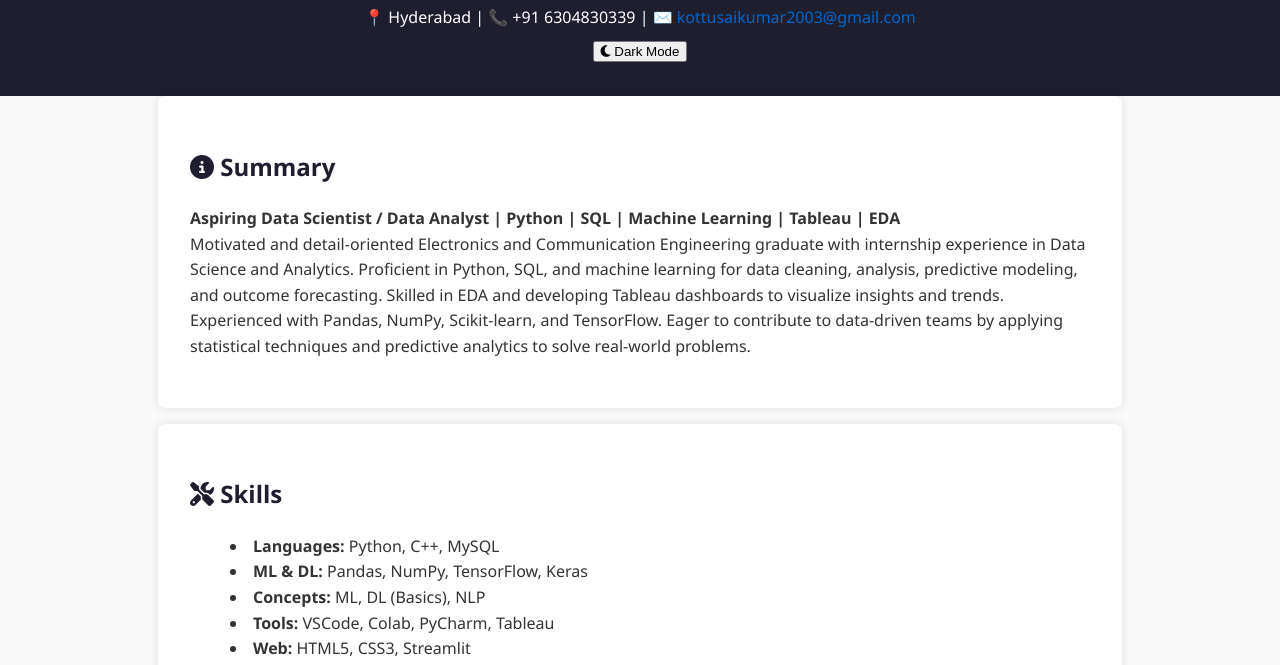
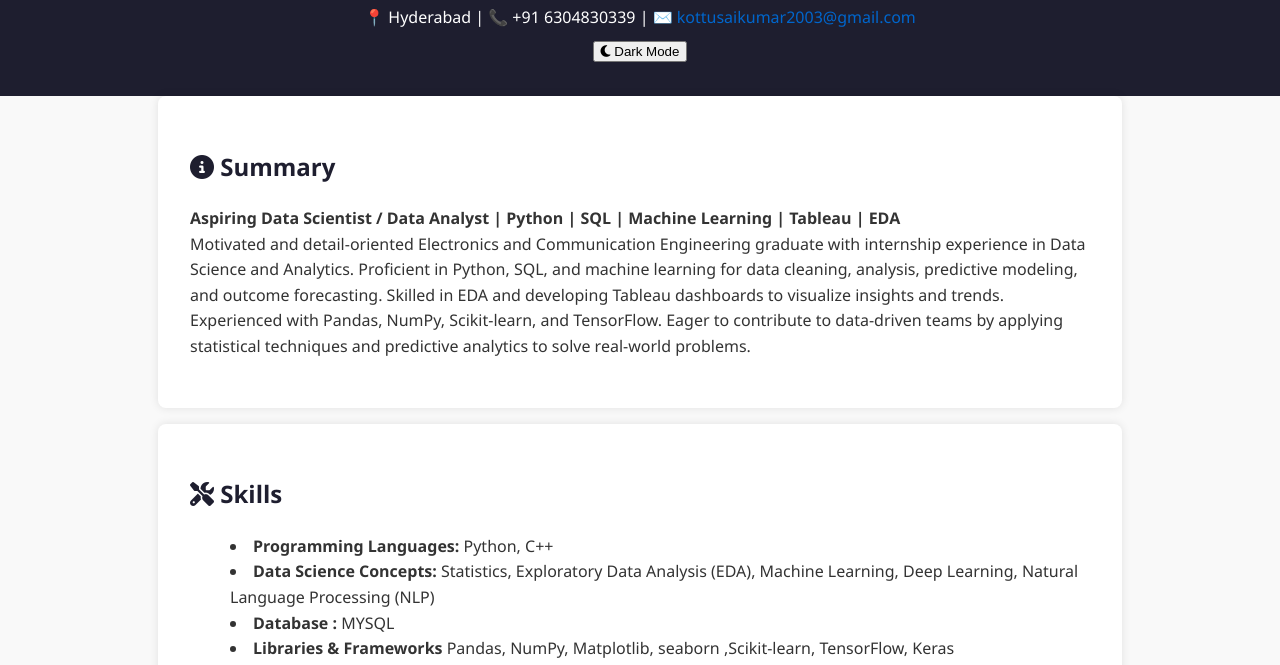
Before and after one commit to kottusaikumar/kottusaikumar.github.io, a plain HTML site: page index.html in a window 1280 px wide. Shown: the part 133-798 px from the top of the page. Drawn offline with Linux system fonts and the light colour scheme.

Commit message:
Update index.html

```diff
--- a/index.html
+++ b/index.html
@@ -30,11 +30,12 @@
     <section class="skills card fade-in">
       <h2><i class="fas fa-tools"></i> Skills</h2>
       <ul>
-        <li><strong>Languages:</strong> Python, C++, MySQL</li>
-        <li><strong>ML & DL:</strong> Pandas, NumPy, TensorFlow, Keras</li>
-        <li><strong>Concepts:</strong> ML, DL (Basics), NLP</li>
-        <li><strong>Tools:</strong> VSCode, Colab, PyCharm, Tableau</li>
-        <li><strong>Web:</strong> HTML5, CSS3, Streamlit</li>
+        <li><strong>Programming Languages:</strong> Python, C++</li>
+        <li><strong>Data Science Concepts:</strong> Statistics, Exploratory Data Analysis (EDA), Machine Learning, Deep Learning, Natural Language Processing (NLP) </li>
+        <li><strong>Database :</strong> MYSQL </li>
+        <li><strong> Libraries & Frameworks</strong> Pandas, NumPy, Matplotlib, seaborn ,Scikit-learn, TensorFlow, Keras</li>
+        <li><strong> Tools:</strong> Tableau, Excel, VSCode, Google Colab, PyCharm</li>
+        <li><strong>Web Technologies:</strong> HTML5, CSS3, Streamlit</li>
       </ul>
     </section>
 
```
